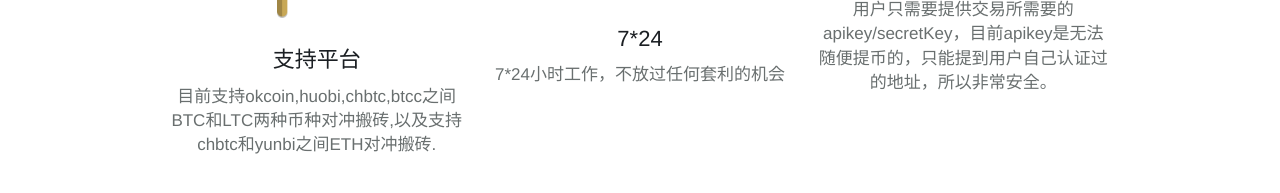
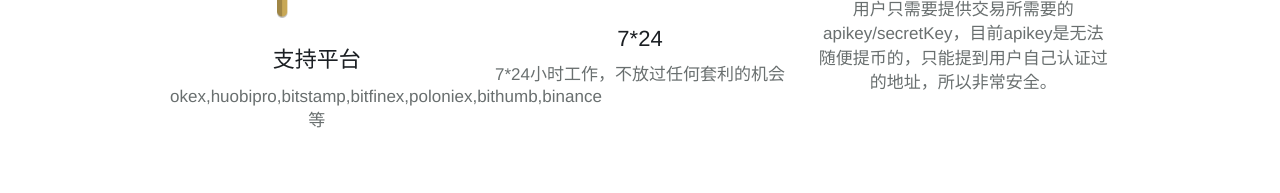
Before and after one commit to nntaoli/nntaoli.github.io, a plain HTML site: page index.html in a window 1280 px wide. Shown: the part 633-826 px from the top of the page. Drawn offline with Linux system fonts and the light colour scheme; a script that the page names is missing.

Commit message:
Update index.html

```diff
--- a/index.html
+++ b/index.html
@@ -108,7 +108,7 @@
             <h4>支持平台</h4>
 
             <!-- Description -->
-            <p>目前支持okcoin,huobi,chbtc,btcc之间BTC和LTC两种币种对冲搬砖,以及支持chbtc和yunbi之间ETH对冲搬砖.</p>
+            <p>okex,huobipro,bitstamp,bitfinex,poloniex,bithumb,binance 等</p>
 
           </div> <!-- /.col-md-4 -->
 
```
